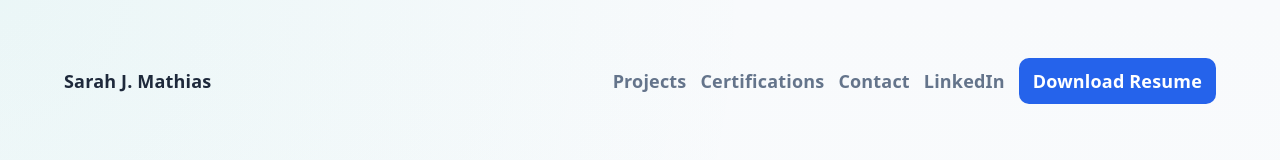
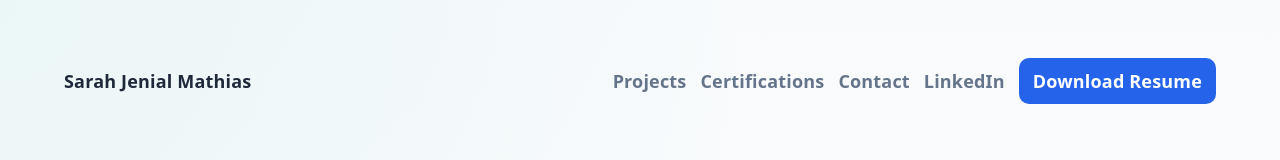
Before and after one commit to jenial619/Sarah_Portfolio, a React (Vite) app in the folder my-project/: page / in a window 1280 px wide. Shown: the top 160 px of the page. Built offline with nearby package versions, Linux system fonts and the light colour scheme.

Commit message:
Update logo name in App component

```diff
--- a/my-project/src/App.jsx
+++ b/my-project/src/App.jsx
@@ -5,7 +5,7 @@ function App() {
     <div className="portfolio">
       <nav className="site-nav">
         <div className="nav-left">
-          <div className="logo">Sarah J. Mathias</div>
+          <div className="logo">Sarah Jenial Mathias</div>
         </div>
         <div className="nav-right">
           <a className="nav-link" href="#projects">Projects</a>
```
